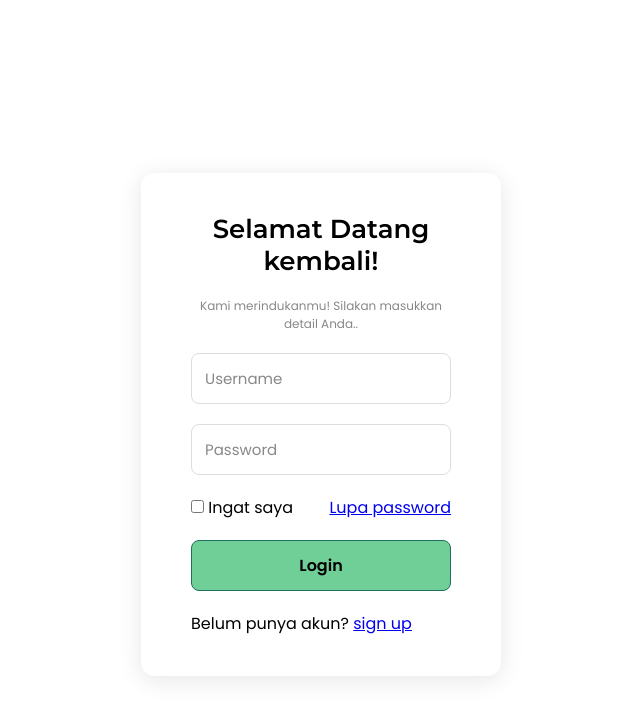
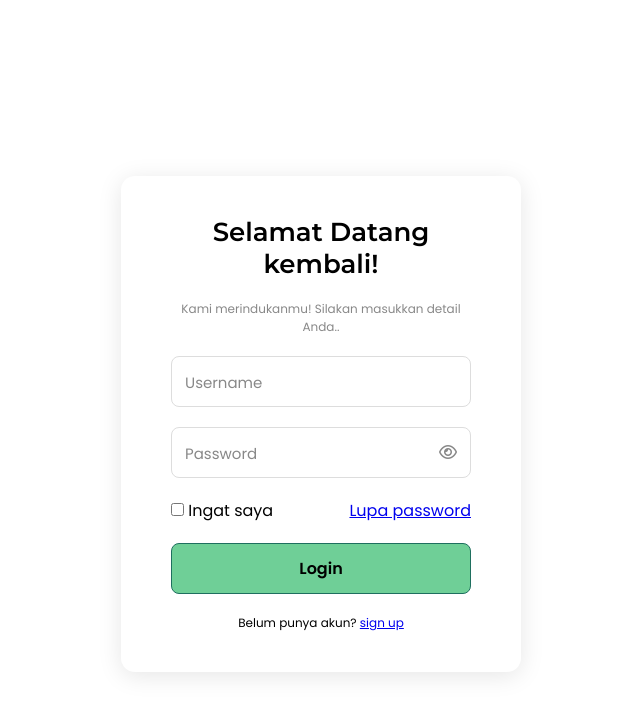
Before and after one commit to The-Noctura/doorway, a PHP site: page /pages/login.php in a window 1280 px wide. Shown: the top 719 px of the page, without its empty margins (319-959 px from the left). Run offline with PHP 8.4, Linux system fonts and the light colour scheme.

Commit message:
menambahkan toggle hide/show password pada halaman login

```diff
--- a/assets/css/login.css
+++ b/assets/css/login.css
@@ -35,8 +35,13 @@ body {
   padding: 40px 50px;
   border-radius: 14px;
   box-shadow: 0px 4px 25px rgba(0, 0, 0, 0.1);
-  width: 360px;
+  max-width: 400px;
+  width: 100%;
+}
 
+.login-container > p {
+  text-align: center;
+  font-size: 12px;
 }
 
 .header-login {
@@ -58,6 +63,8 @@ body {
 
 .input-group {
   position: relative;
+  display: flex;
+  align-items: center;
   width: 100%;
   margin-bottom: 20px;
 }
@@ -75,6 +82,19 @@ body {
 .input-group input:focus {
   border-color: #2FA084;
   box-shadow: 0 0 0 3px rgba(31, 111, 95, 0.25);
+}
+
+.input-group button {
+  position: absolute;
+  right: 14px;
+  background: none;
+  border: none;
+  cursor: pointer;
+  color: #888;
+}
+
+.input-group button:hover {
+  color: #333;
 }
 
 .input-group label {
@@ -113,7 +133,7 @@ body {
   margin-bottom: 20px;
 }
 
-button {
+.submit {
   width: 100%;
   background-color: #6FCF97;
   border: 1px solid #1F6F5F;
@@ -126,7 +146,7 @@ button {
   transition: all 0.3s ease;
 }
 
-button:hover {
+.submit:hover {
   background-color: #2FA084;
   transform: translateY(-2px);
 }
--- /dev/null
+++ b/assets/js/script.js
@@ -0,0 +1,15 @@
+const passwordInput = document.getElementById('password');
+const toggleBtn = document.getElementById('toggle-btn');
+const toggleIcon = document.getElementById('toggle-icon');
+
+toggleBtn.addEventListener('click', function() {
+  if (passwordInput.type === 'password') {
+    passwordInput.type = 'text';
+    toggleIcon.classList.remove('fa-eye');
+    toggleIcon.classList.add('fa-eye-slash');
+  } else {
+    passwordInput.type = 'password';
+    toggleIcon.classList.remove('fa-eye-slash');
+    toggleIcon.classList.add('fa-eye');
+  }
+})
--- a/pages/login.php
+++ b/pages/login.php
@@ -7,6 +7,7 @@
     <meta name="viewport" content="width=device-width, initial-scale=1.0">
     <title>Page - Login</title>
     <link rel="stylesheet" href="../assets/css/login.css">
+     <link rel="stylesheet" href="https://cdnjs.cloudflare.com/ajax/libs/font-awesome/6.5.0/css/all.min.css">
 </head>
 <body>
   <header>
@@ -40,6 +41,9 @@
           required
           >
           <label for="password">Password</label>
+          <button id="toggle-btn">
+            <i class="fa-regular fa-eye" id="toggle-icon"></i>
+          </button>
         </div>
         <div class="form-options">
           <div class="remember-options">
@@ -48,10 +52,12 @@
           </div>
           <a href="#">Lupa password</a>
         </div>
-        <button type="submit">Login</button>
+        <button type="submit" class="submit">Login</button>
       </form>
       <p>Belum punya akun? <a href="signup.php" class="signup-btn">sign up</a></p>
     </div>
   </main>
+
+  <script src="/assets/js/script.js"></script>
 </body>
 </html>
```
